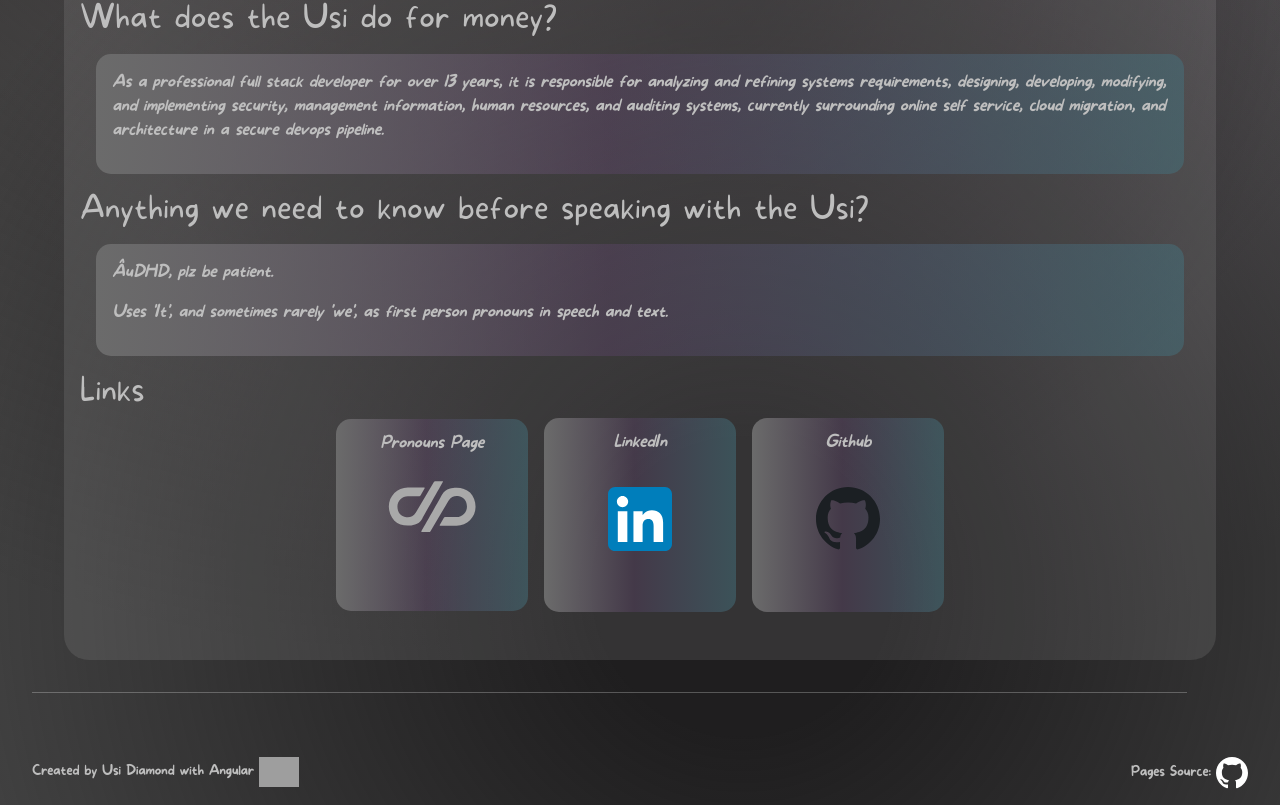
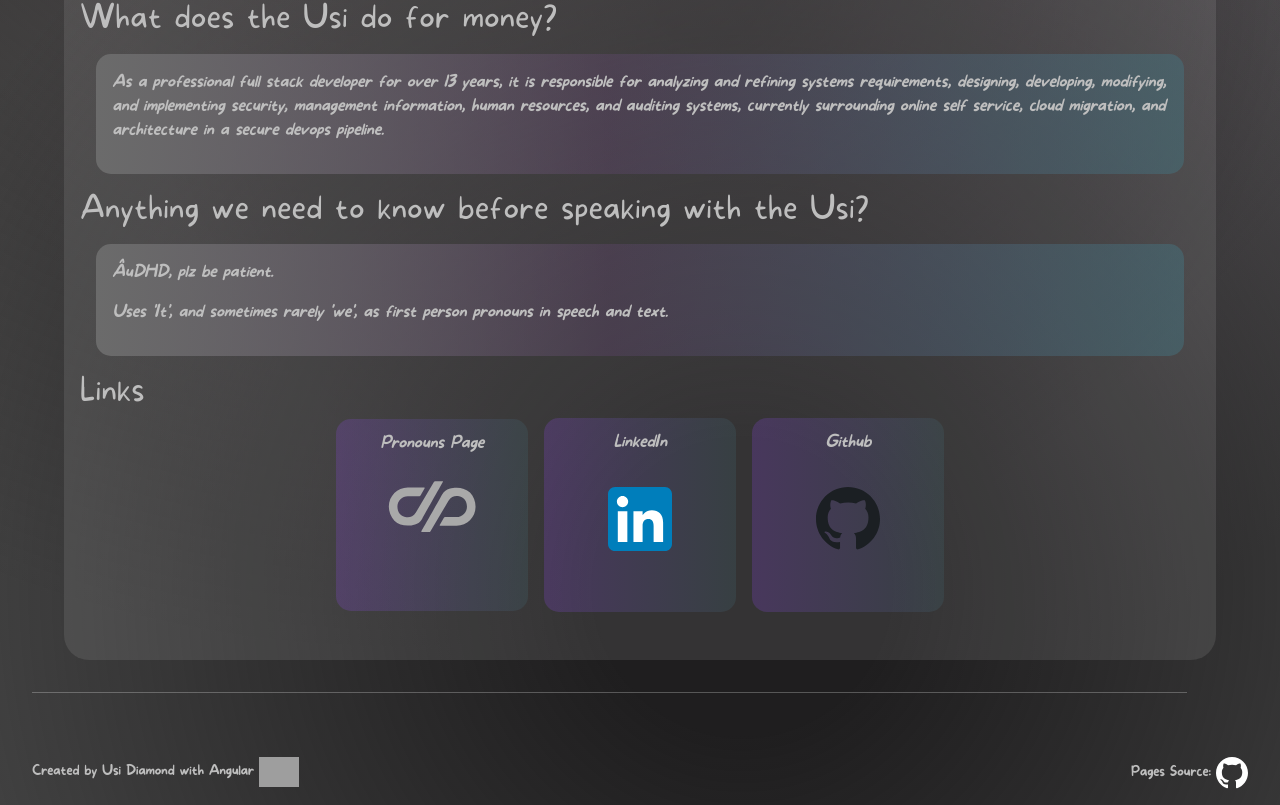
Before and after one commit to UsiDiamond/usidiamond.github.io, an Angular app: page /home#/home in a window 1280 px wide. Shown: the part 868-1673 px from the top of the page. Built offline with nearby package versions, Linux system fonts and the light colour scheme; grey boxes are pictures that could not be loaded.

Commit message:
Make Link Boxes Prettier

```diff
--- a/src/app/home/links/links.component.css
+++ b/src/app/home/links/links.component.css
@@ -22,9 +22,8 @@ p {
   background: rgba(163, 163, 163);
   background: linear-gradient(
     90deg,
-    rgb(107, 107, 107, 1) 0%,
-    rgb(130, 81, 155, 0.2) 47%,
-    rgb(68, 114, 126, 0.5) 100%
+    rgba(152, 73, 255, 0.2) 0%,
+    rgb(68, 114, 126, 0.2) 100%
   );
 }
 
```
